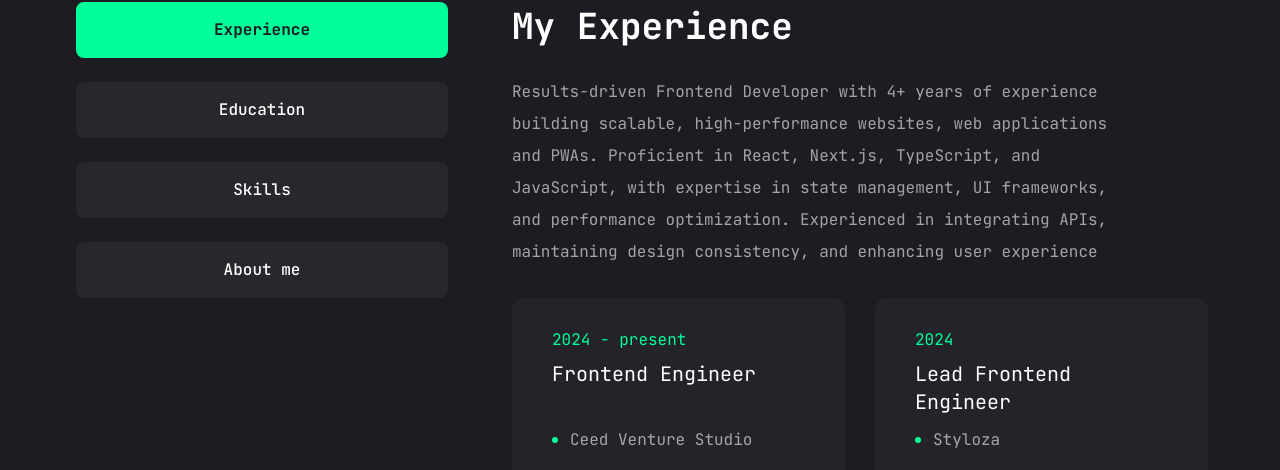
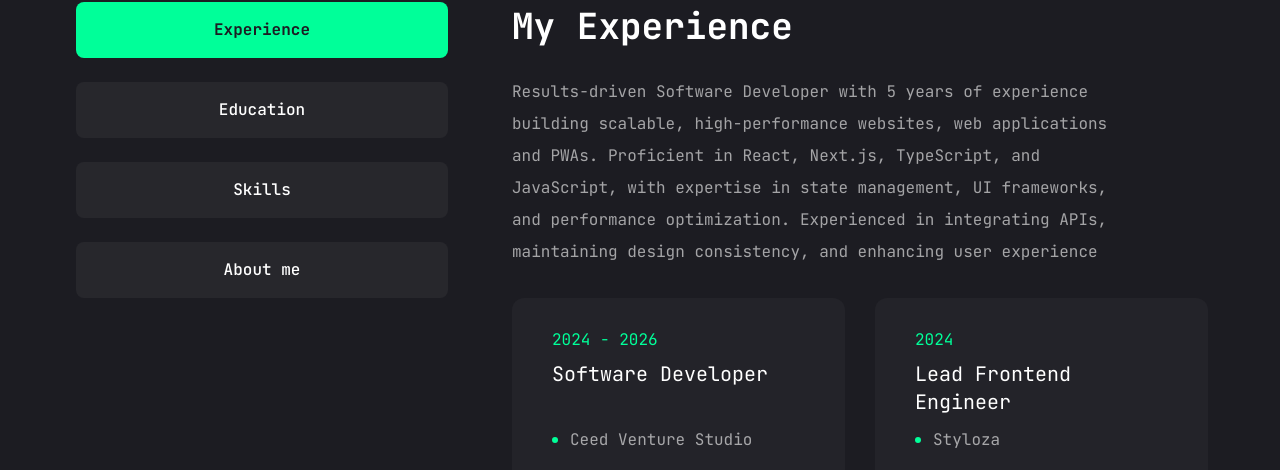
Before and after one commit to Keengsleyudeh/kingsleyportfolio, a Next.js app: page /resume in a window 1280 px wide. Shown: the part 142-612 px from the top of the page. Built offline with nearby package versions, Linux system fonts and the light colour scheme.

Commit message:
feat: new tab for links

```diff
--- a/app/resume/page.tsx
+++ b/app/resume/page.tsx
@@ -29,7 +29,7 @@ const about = {
     },
     {
       fieldName: "Experience",
-      fieldValue: "4+ Years",
+      fieldValue: "5 Years",
     },
     {
       fieldName: "Nationality",
@@ -46,12 +46,12 @@ const experience = {
   icon: "/assets/resume/badge.svg",
   title: "My Experience",
   description:
-"Results-driven Frontend Developer with 4+ years of experience building scalable, high-performance websites, web applications and PWAs. Proficient in React, Next.js, TypeScript, and JavaScript, with expertise in state management, UI frameworks, and performance optimization. Experienced in integrating APIs, maintaining design consistency, and enhancing user experience",
+"Results-driven Software Developer with 5 years of experience building scalable, high-performance websites, web applications and PWAs. Proficient in React, Next.js, TypeScript, and JavaScript, with expertise in state management, UI frameworks, and performance optimization. Experienced in integrating APIs, maintaining design consistency, and enhancing user experience",
   items: [
     {
       company: "Ceed Venture Studio",
-      position: "Frontend Engineer",
-      duration: "2024 - present",
+      position: "Software Developer",
+      duration: "2024 - 2026",
     },
     {
       company: "Styloza",
--- a/app/work/page.tsx
+++ b/app/work/page.tsx
@@ -241,7 +241,11 @@ const Page = () => {
               </ul>
               <div className="border border-white/20 "></div>
               <div className="flex gap-4">
-                <Link href={project.live}>
+                <Link
+                  href={project.live}
+                  target="_blank"
+                  rel="noopener noreferrer"
+                >
                   <TooltipProvider delayDuration={100}>
                     <Tooltip>
                       <TooltipTrigger className="w-[70px] h-[70px] rounded-full bg-white/5 flex justify-center items-center group">
@@ -253,7 +257,11 @@ const Page = () => {
                     </Tooltip>
                   </TooltipProvider>
                 </Link>
-                <Link href={project.github}>
+                <Link
+                  href={project.github}
+                  target="_blank"
+                  rel="noopener noreferrer"
+                >
                   <TooltipProvider delayDuration={100}>
                     <Tooltip>
                       <TooltipTrigger className="w-[70px] h-[70px] rounded-full bg-white/5 flex justify-center items-center group">
```
